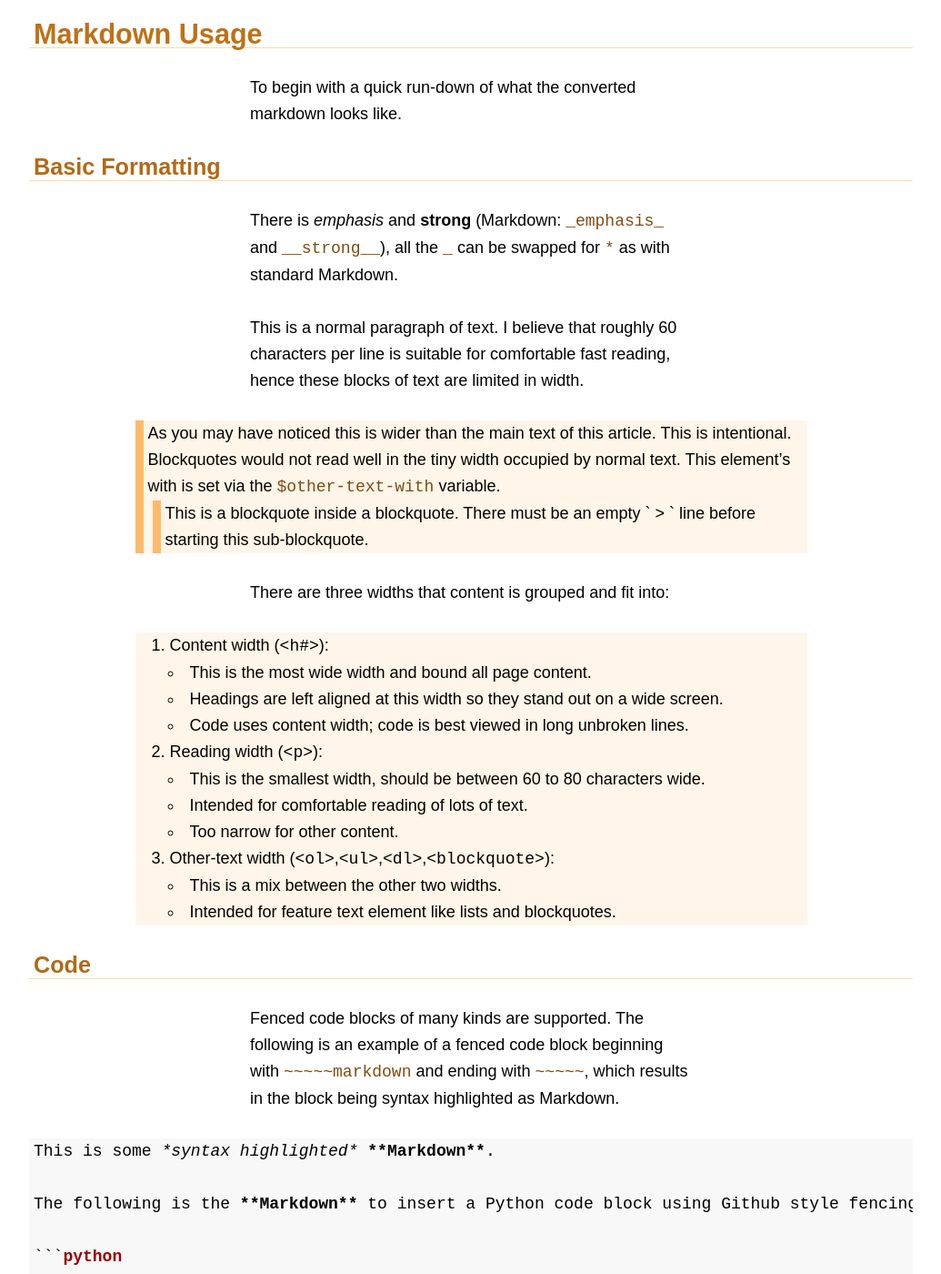
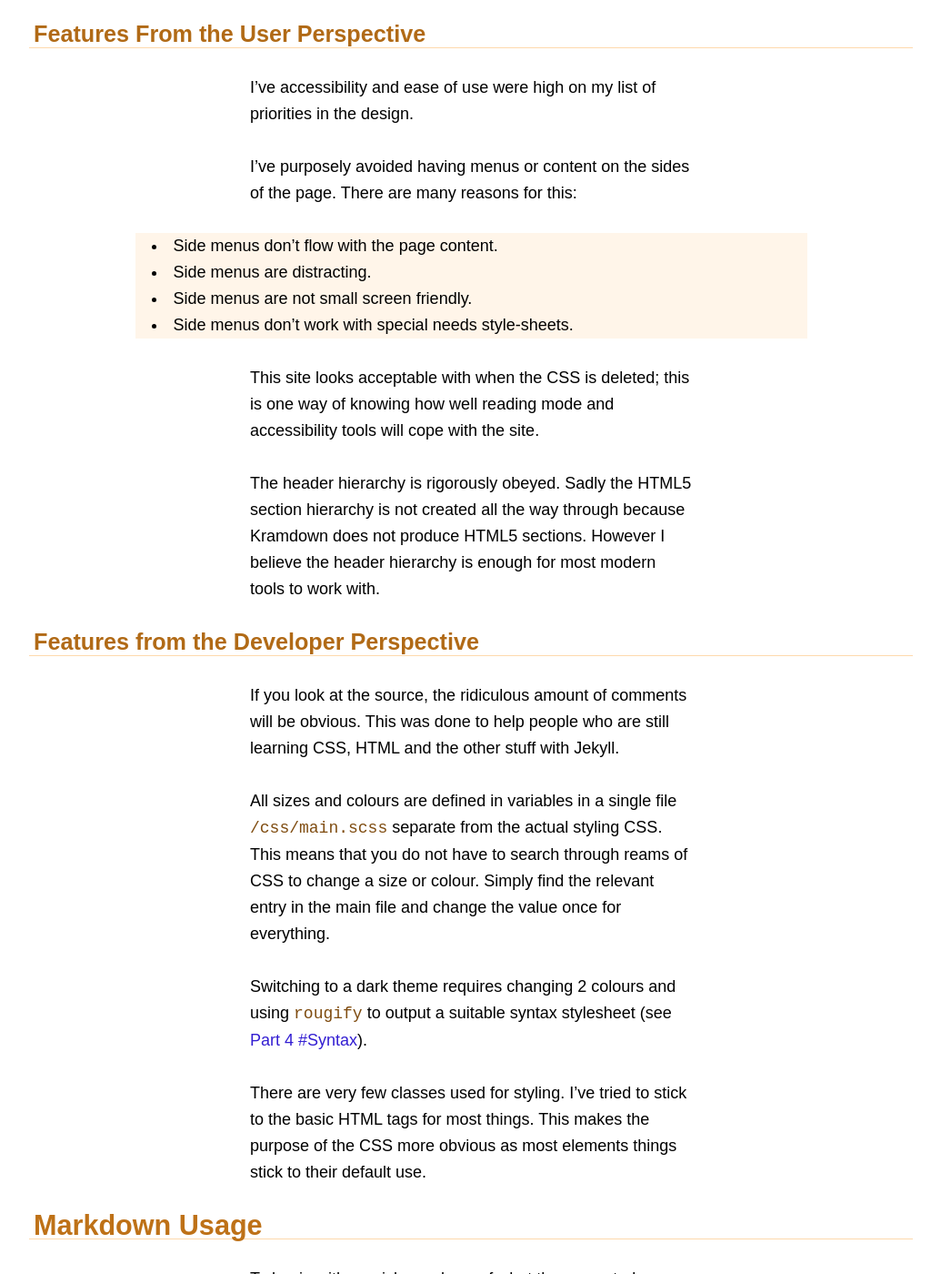
Before and after one commit to t3hmun/t3hsite, a Jekyll site: the page built from _posts/2015-10-13-part-05-guide-to-the-complete-theme.md, in a window 1280 px wide and 1400 px high, scrolled down 589 px. Shown: the whole window at 91% size, without its empty margins (122-1157 px from the left). Built offline with Jekyll 4.4.1, drawn with Linux system fonts in a browser that asks for light colours; some of the changed text lies outside the part shown.

Commit message:
Finished part 5.

```diff
--- a/_posts/2015-10-13-part-05-guide-to-the-complete-theme.md
+++ b/_posts/2015-10-13-part-05-guide-to-the-complete-theme.md
@@ -2,15 +2,51 @@
 layout: post
 title: "Part 5: Guide to the Complete Theme"
 date: 2015-10-13
-description: I completed the theme, documenting as I went along, this post details the features and how to use them.
+description: "I completed the theme, documenting as I went along, this post details the features and how to use them."
 ---
 
 ## Overview
 
 After laying out the basics I proceeded to complete the theme using similar ideas to my original messy [Rather Simple Jekyll Theme]().
 However this time I had a the plan in place before proceeding to write it, hence the theme layout is much neater.
-It is also comprehensively documented, most of the ideas are laid out at the top of `/css/main.scss` and `_sass/_style.scss`.
+It is also comprehensively commented, most of the ideas are laid out at the top of `/css/main.scss` and `_sass/_style.scss`.
 Nevertheless an article is a much better format for such documentation.
+
+
+### Features From the User Perspective
+
+I've accessibility and ease of use were high on my list of priorities in the design.
+
+I've purposely avoided having menus or content on the sides of the page.
+There are many reasons for this:
+
+* Side menus don't flow with the page content.
+* Side menus are distracting.
+* Side menus are not small screen friendly.
+* Side menus don't work with special needs style-sheets.
+
+This site looks acceptable with when the CSS is deleted; this is one way of knowing how well reading mode and accessibility tools will cope with the site.
+
+The header hierarchy is rigorously obeyed.
+Sadly the HTML5 section hierarchy is not created all the way through because Kramdown does not produce HTML5 sections.
+However I believe the header hierarchy is enough for most modern tools to work with.
+
+
+### Features from the Developer Perspective
+
+If you look at the source, the ridiculous amount of comments will be obvious.
+This was done to help people who are still learning CSS, HTML and the other stuff with Jekyll.
+
+All sizes and colours are defined in variables in a single file `/css/main.scss` separate from the actual styling CSS.
+This means that you do not have to search through reams of CSS to change a size or colour.
+Simply find the relevant entry in the main file and change the value once for everything.
+
+Switching to a dark theme requires changing 2 colours and using `rougify` to output a suitable syntax stylesheet (see [Part 4 #Syntax]({{ site.url }}{{ site.baseurl }}/2015/10/04/part-04 css-and-sass-foundation-from-scratch.html#syntax)).
+
+There are very few classes used for styling.
+I've tried to stick to the basic HTML tags for most things.
+This makes the purpose of the CSS more obvious as most elements things stick to their default use.
+
 
 ## Markdown Usage
 
@@ -135,3 +171,18 @@ This is automatically inserted using the title in the Yaml-Front-Matter, so the
 
 As you can see this is the same size as the previous heading; this is because it's the seventh heading size on the HTML page, which can't exist, so it is defaulted to `<h6>`.
 Ideally you don't want to be using that many sizes of headings, but if you do then you must define a custom div for it and apply manually in the Markdown.
+
+## How To Implement
+
+There are a few steps to make this theme your own:
+
+ * Clone or download this repository
+ * Make sure you have Jekyll and rouge installed (see [Part 2: Tooling Up]({{ site.url }}{{ site.baseurl }}/2015/10/02/part-02-tooling-up.html))
+ * Customize `/_config.yml`
+ * Delete or rewrite `/about/`
+ * Title and Description in `/index.html`
+ * Customise the footer in `/_layouts/base.html`
+ * Customise the colours in `/css/main.scss`
+
+Finally you need to write your own blog posts.
+If there is anything else that I have forgotten, I'm sure you can figure it out.
```
